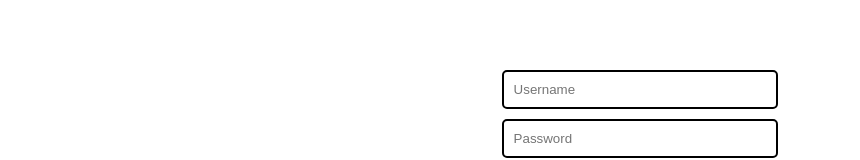
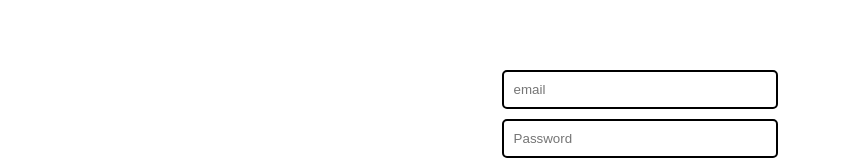
Before and after one commit to gunjkarpushkar/Finance, a React (Create React App) app in the folder client/: page / in a window 1280 px wide. Shown: the part 297-457 px from the top of the page, without its empty margins (0-860 px from the left). Built offline with nearby package versions, Linux system fonts and the light colour scheme.

Commit message:
Fixed db init. issue, upd. loginpage w/ email

```diff
--- a/client/package.json
+++ b/client/package.json
@@ -8,6 +8,8 @@
     "@testing-library/react": "^13.4.0",
     "@testing-library/user-event": "^13.5.0",
     "axios": "^0.24.0",
+    "plotly.js": "^2.31.1",
+    "plotly.js-basic-dist": "^2.31.1",
     "react": "^18.2.0",
     "react-dom": "^18.2.0",
     "react-scripts": "5.0.1",
--- a/client/src/loginPage.js
+++ b/client/src/loginPage.js
@@ -1,12 +1,14 @@
+
+
 import React, { useState } from 'react';
 
 import axios from 'axios';
 
 
 const LoginPage = ({ onLogin }) => {
-    const [username, setUsername] = useState('')
+    const [email, setEmail] = useState('')
     const [password, setPassword] = useState('')
-    const [contact, setContact] = useState("")
+    //const [contact, setContact] = useState("")
 
     const handleSubmit = async (e) => {
       e.preventDefault();
@@ -14,13 +16,15 @@ const LoginPage = ({ onLogin }) => {
       if(isAuthenticated) {
         onLogin(true); // Inform App component about successful login
 
+        // updateContact function is responsible for sending the user's email and password to the backend for authentication.
+        // It's used when a user submits their login credentials. (user authentication)
         const updateContact = {
-          username: username,
+          email: email,
           password: password
         }
         const response = await axios.post('/contacts', { contact: updateContact });
         console.log(response.data)
-        // localStorage.setItem('userInfo', credentialsJson);
+        //localStorage.setItem('userInfo', credentialsJson);
 
       } else {
         alert('Login Failed');
@@ -58,9 +62,9 @@ const LoginPage = ({ onLogin }) => {
         <form onSubmit={handleSubmit} style={formStyle}>
           <input
             type="text"
-            placeholder="Username"
-            value={username}
-            onChange={(e) => setUsername(e.target.value)}
+            placeholder="email"
+            value={email}
+            onChange={(e) => setEmail(e.target.value)}
             style={inputStyle}
           />
           <input
```
Also changed, not shown: 2 other files (tests, documents, lock files or other folders).
